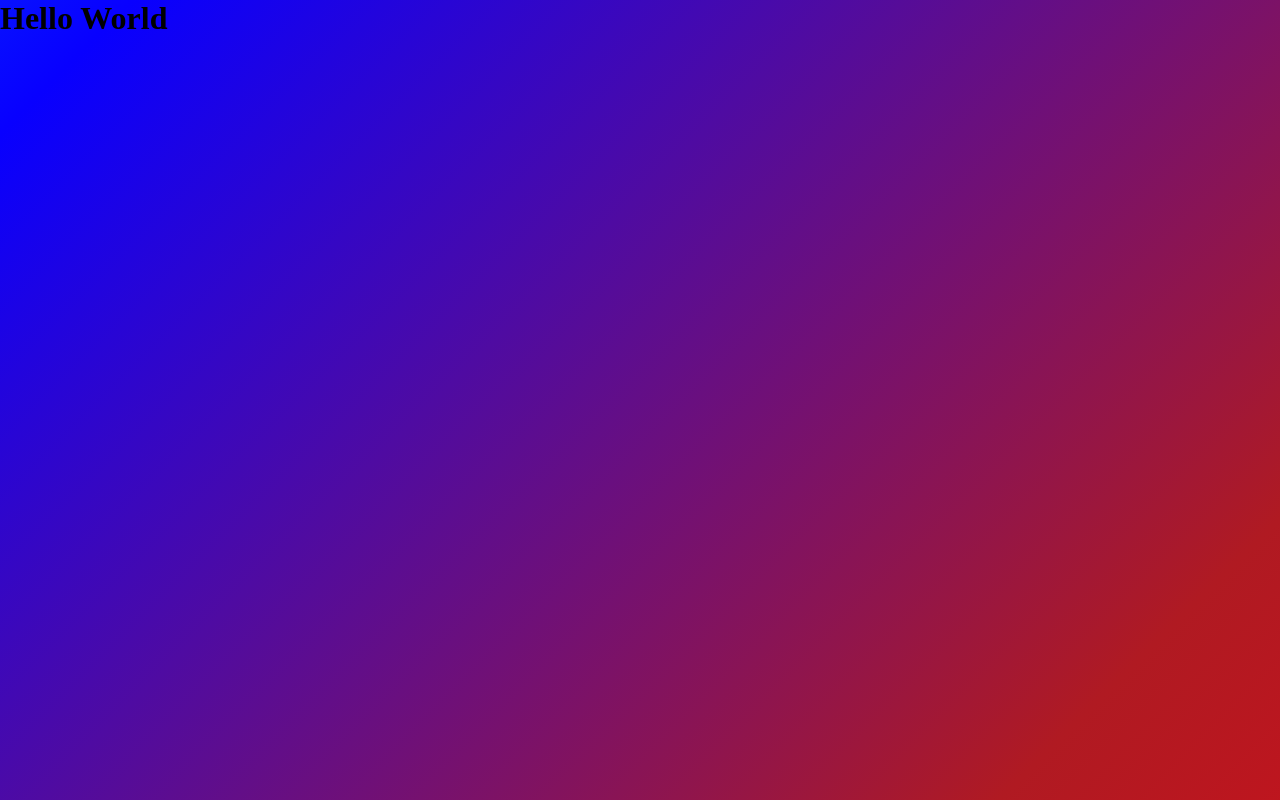
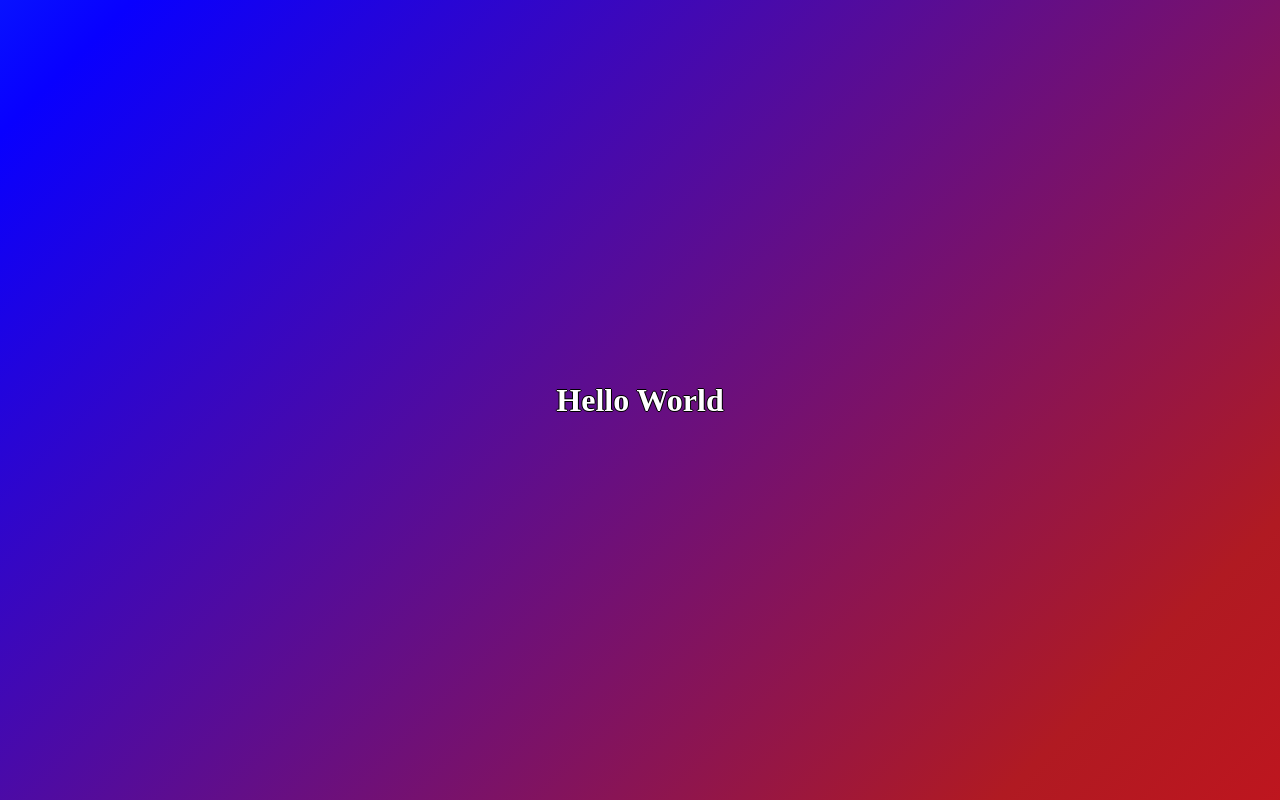
Before and after one commit to Vipershroom/quran-quotes, a React (Create React App) app: page / in a window 1280 px wide. Built offline with nearby package versions, Linux system fonts and the light colour scheme.

Commit message:
Fix div organization

```diff
--- a/src/components/App.tsx
+++ b/src/components/App.tsx
@@ -2,9 +2,9 @@ import React from 'react';
 
 function App() {
   return (
-    <div>
+      <>
       <h1>Hello World</h1>
-    </div>
+      </>
 )}
 
 export default App;
--- a/src/index.tsx
+++ b/src/index.tsx
@@ -8,8 +8,8 @@ const root = ReactDOM.createRoot(
 );
 root.render(
   <React.StrictMode>
-    <div className='gradient'>
+    <main>
       <App />
-    </div>
+    </main>
   </React.StrictMode>
 );
--- a/src/styles/index.scss
+++ b/src/styles/index.scss
@@ -8,6 +8,7 @@ body {
 	background-size: 400% 400%;
 	animation: gradient 15s ease infinite;
 	height: 100vh;
+    color: white;
 }
 
 @keyframes gradient {
@@ -21,3 +22,10 @@ body {
 		background-position: 0% 50%;
 	}
 }
+
+body {
+    display: grid;
+    place-items: center;
+    color: #fff;
+    text-shadow: 1px 0 0 #000, 0 -1px 0 #000, 0 1px 0 #000, -1px 0 0 #000;
+}
```
